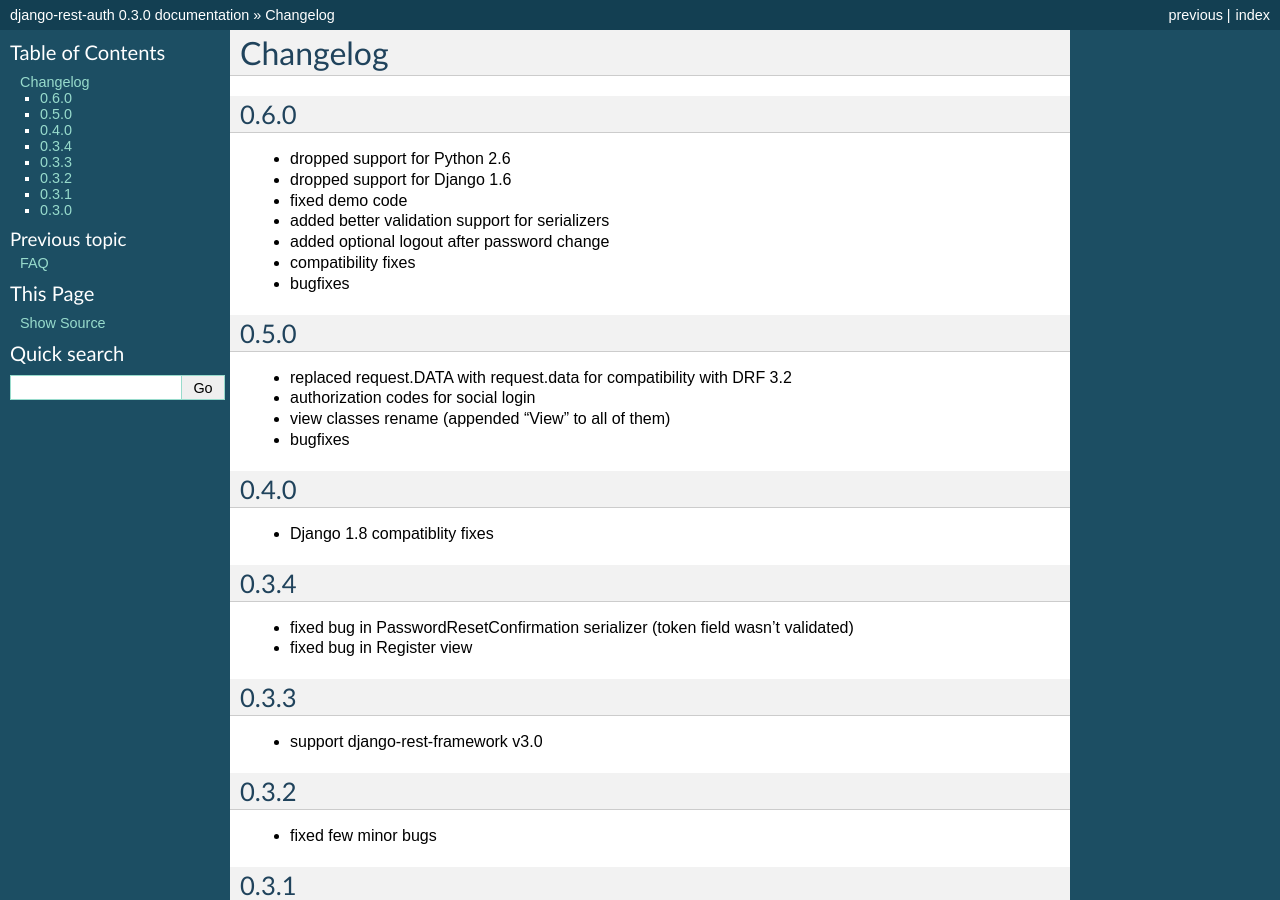
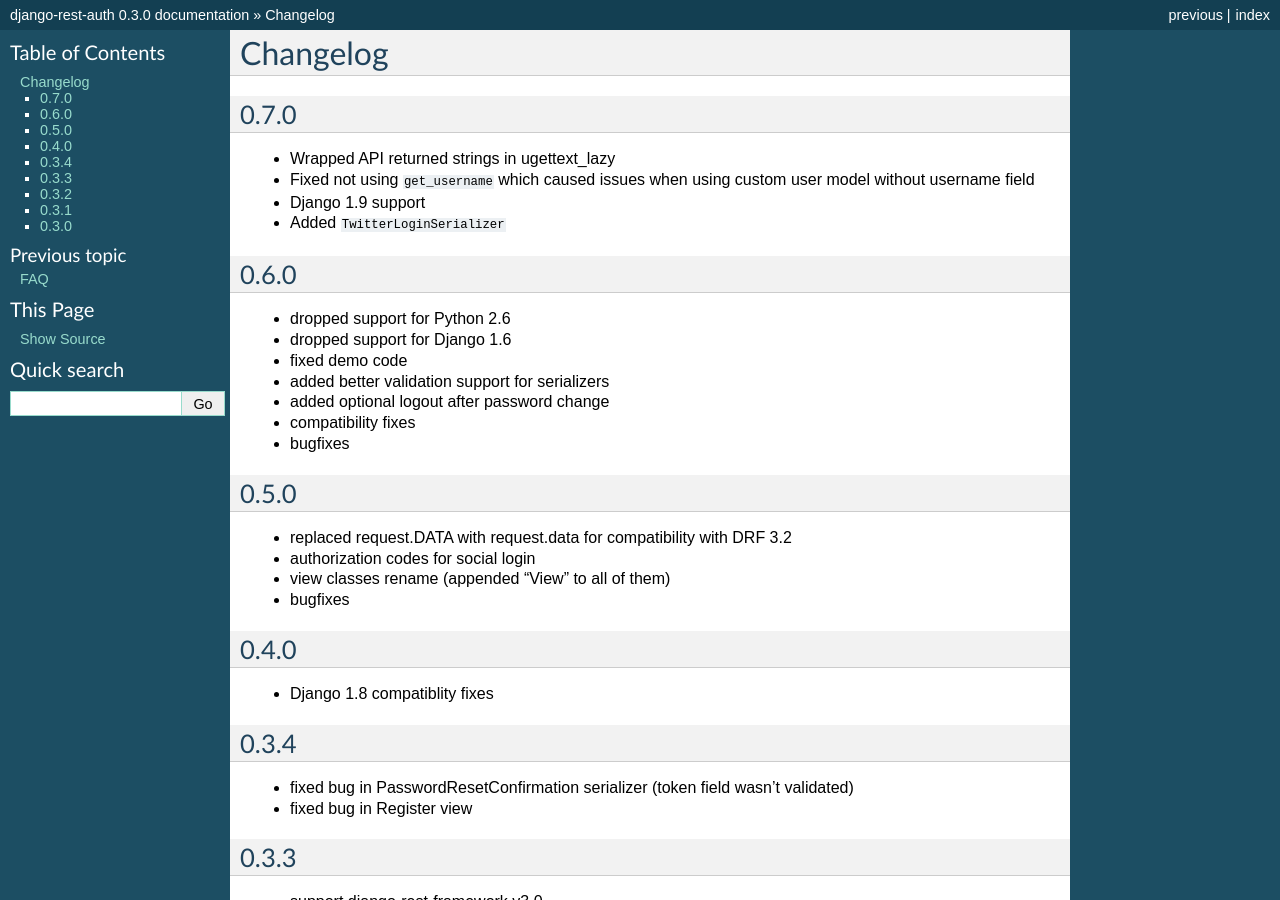
Before and after one commit to DreamGlimmer/django-rest-auth, a Sphinx documentation site: the page built from docs/changelog.rst, in a window 1280 px wide and 900 px high. Built offline with Sphinx 7.4.7, drawn with Linux system fonts in a browser that asks for light colours.

Commit message:
Update changelog.rst

```diff
--- a/docs/changelog.rst
+++ b/docs/changelog.rst
@@ -1,5 +1,12 @@
 Changelog
 =========
+
+0.7.0
+-----
+- Wrapped API returned strings in ugettext_lazy
+- Fixed not using ``get_username`` which caused issues when using custom user model without username field
+- Django 1.9 support
+- Added ``TwitterLoginSerializer``
 
 0.6.0
 -----
```
